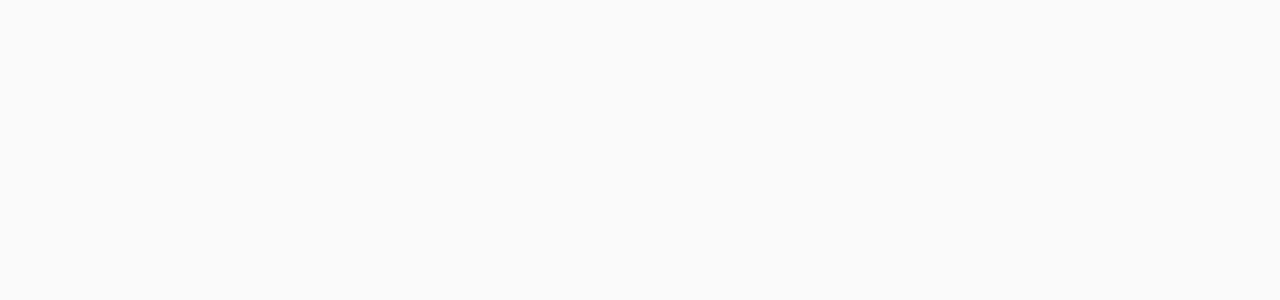
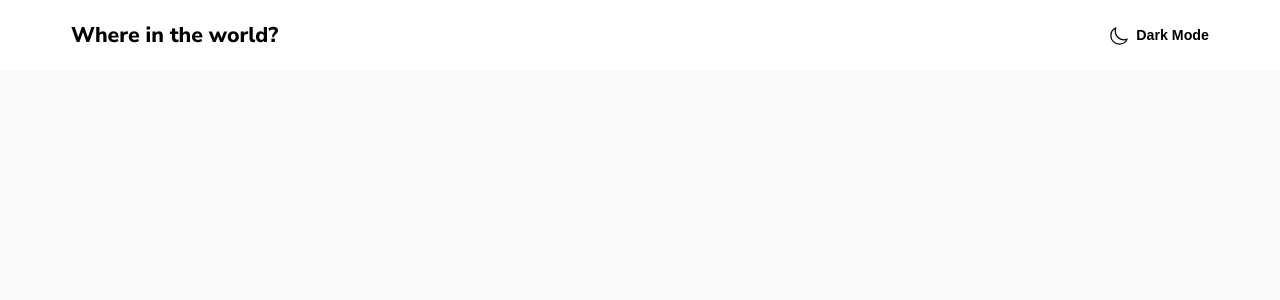
Before and after one commit to CodeVee/rest-countries-api-with-color-theme-switcher, an Angular app: page / in a window 1280 px wide. Shown: the top 300 px of the page. Built offline with nearby package versions, Linux system fonts and the light colour scheme.

Commit message:
added navbar

```diff
--- a/src/app/app.component.html
+++ b/src/app/app.component.html
@@ -1,7 +1,7 @@
 <div class="page" [ngClass]="theme">
   <nav class="nav">
     <div class="container">
-
+      <app-nav-bar [theme]="theme" (themeChanged)="updateTheme($event)"></app-nav-bar>
     </div>
   </nav>
   <main class="main">
--- a/src/app/app.component.scss
+++ b/src/app/app.component.scss
@@ -5,7 +5,7 @@
 .nav {
   box-shadow: $shadow;
   @include themify($themes) {
-    background: themed("secondary-bg");
+    background: themed($secondary-bg);
   }
 }
 
@@ -18,6 +18,6 @@
   }
 
   @include themify($themes) {
-    background: themed("primary-bg");
+    background: themed($primary-bg);
   }
 }
--- a/src/app/app.component.ts
+++ b/src/app/app.component.ts
@@ -1,15 +1,31 @@
-import { Component } from '@angular/core';
+import { Component, OnDestroy, OnInit } from '@angular/core';
+import { Subject } from 'rxjs';
+import { takeUntil } from 'rxjs/operators';
 import { Theme } from './models/theme.enum';
+import { ThemeService } from './services/theme.service';
 
 @Component({
   selector: 'app-root',
   templateUrl: './app.component.html',
   styleUrls: ['./app.component.scss']
 })
-export class AppComponent {
-  theme = Theme.Light;
+export class AppComponent implements OnInit, OnDestroy {
+  theme!: Theme;
+  protected sub = new Subject();
 
-  private changeTheme(theme: Theme): void {
-    this.theme = theme;
+  constructor(private themeService: ThemeService) { }
+
+  ngOnInit(): void {
+    this.themeService.currentTheme$.pipe(takeUntil(this.sub))
+    .subscribe(theme => this.theme = theme);
+  }
+
+  ngOnDestroy(): void {
+    this.sub.next();
+    this.sub.complete();
+  }
+
+  updateTheme(theme: Theme): void {
+    this.themeService.changeTheme(theme);
   }
  }
--- a/src/app/app.module.ts
+++ b/src/app/app.module.ts
@@ -5,11 +5,13 @@
 
 import { AppRoutingModule } from './app-routing.module';
 import { AppComponent } from './app.component';
+import { NavBarComponent } from './components/nav-bar/nav-bar.component';
 
 @NgModule({
   declarations: [
     AppComponent,
     AppRoutingModule.components,
+    NavBarComponent,
   ],
   imports: [
     BrowserModule,
--- /dev/null
+++ b/src/app/components/nav-bar/nav-bar.component.html
@@ -0,0 +1,8 @@
+<div class="navbar">
+  <h1 class="navbar__header">Where in the world?</h1>
+  <button class="navbar__btn" (click)="switchTheme()">
+    <img *ngIf="lightMode" src="assets/moon-outline.svg" width="20" height="20" alt="moon">
+    <img *ngIf="!lightMode" src="assets/moon-sharp.svg" width="20" height="20" alt="moon">
+    <span>Dark Mode</span>
+  </button>
+</div>
--- /dev/null
+++ b/src/app/components/nav-bar/nav-bar.component.scss
@@ -0,0 +1,43 @@
+@import 'variables';
+@import 'mixins';
+
+.navbar {
+  height: 8rem;
+  display: flex;
+  align-items: center;
+  justify-content: space-between;
+
+  &__header {
+    font-weight: $fw-800;
+    font-size: 2.4rem;
+    line-height: 3.3rem;
+
+    // @include desktop {
+    //   font-size: 5rem;
+    // }
+
+    @include themify($themes) {
+      background: themed(text-color);
+    }
+  }
+
+  &__btn {
+    outline: none;
+    border: none;
+    background: transparent;
+    font-weight: $fw-600;
+    font-size: 1.6rem;
+    line-height: 2.2rem;
+    display: flex;
+    align-items: center;
+    cursor: pointer;
+
+    @include themify($themes) {
+      color: themed("text-color");
+    }
+
+    span {
+      margin-left: .8rem;
+    }
+  }
+}
--- /dev/null
+++ b/src/app/components/nav-bar/nav-bar.component.ts
@@ -0,0 +1,30 @@
+import { Component, EventEmitter, Input, OnChanges, OnInit, Output, SimpleChanges } from '@angular/core';
+import { Theme } from 'src/app/models/theme.enum';
+
+@Component({
+  selector: 'app-nav-bar',
+  templateUrl: './nav-bar.component.html',
+  styleUrls: ['./nav-bar.component.scss']
+})
+export class NavBarComponent implements OnChanges {
+
+  @Input() theme!: Theme;
+  @Output() themeChanged = new EventEmitter<Theme>();
+  lightMode = false;
+
+  ngOnChanges(changes: SimpleChanges): void {
+    this.lightMode = changes.theme.currentValue === Theme.Light;
+  }
+
+  switchTheme(): void {
+    switch (this.theme) {
+      case Theme.Dark:
+        this.themeChanged.emit(Theme.Light);
+        break;
+      default:
+        this.themeChanged.emit(Theme.Dark);
+        break;
+    }
+  }
+
+}
--- /dev/null
+++ b/src/app/services/theme.service.ts
@@ -0,0 +1,14 @@
+import { Injectable } from '@angular/core';
+import { BehaviorSubject } from 'rxjs';
+import { Theme } from '../models/theme.enum';
+
+@Injectable({ providedIn: 'root' })
+export class ThemeService {
+
+  protected currentTheme = new BehaviorSubject(Theme.Light);
+  currentTheme$ = this.currentTheme.asObservable();
+
+  changeTheme(theme: Theme): void {
+    this.currentTheme.next(theme);
+  }
+}
--- a/src/scss/_variables.scss
+++ b/src/scss/_variables.scss
@@ -17,19 +17,25 @@
 $mobile-wide: 430px;
 $desktop: 1280px;
 
+$primary-bg: 'primary-bgs';
+$secondary-bg: 'secondary-bg';
+$card-bg: 'card-bg';
+$text-color: 'text-color';
+$input-color: 'input-color';
+
 $themes: (
-  "dark": (
-    "primary-bg": $very-dark-blue,
-    "secondary-bg": $dark-blue,
-    "card-bg": $dark-blue,
-    "text-color": $white,
-    "input-color": $white
+  'dark': (
+    $primary-bg: $very-dark-blue,
+    $secondary-bg: $dark-blue,
+    $card-bg: $dark-blue,
+    $text-color: $white,
+    $input-color: $white
   ),
-  "light": (
-    "primary-bg": $very-light-gray,
-    "secondary-bg": $white,
-    "card-bg": $white,
-    "text-color": $deep-dark-blue,
-    "input-color": $dark-gray
+  'light': (
+    $primary-bg: $very-light-gray,
+    $secondary-bg: $white,
+    $card-bg: $white,
+    $text-color: $deep-dark-blue,
+    $input-color: $dark-gray
   ),
 );
```
